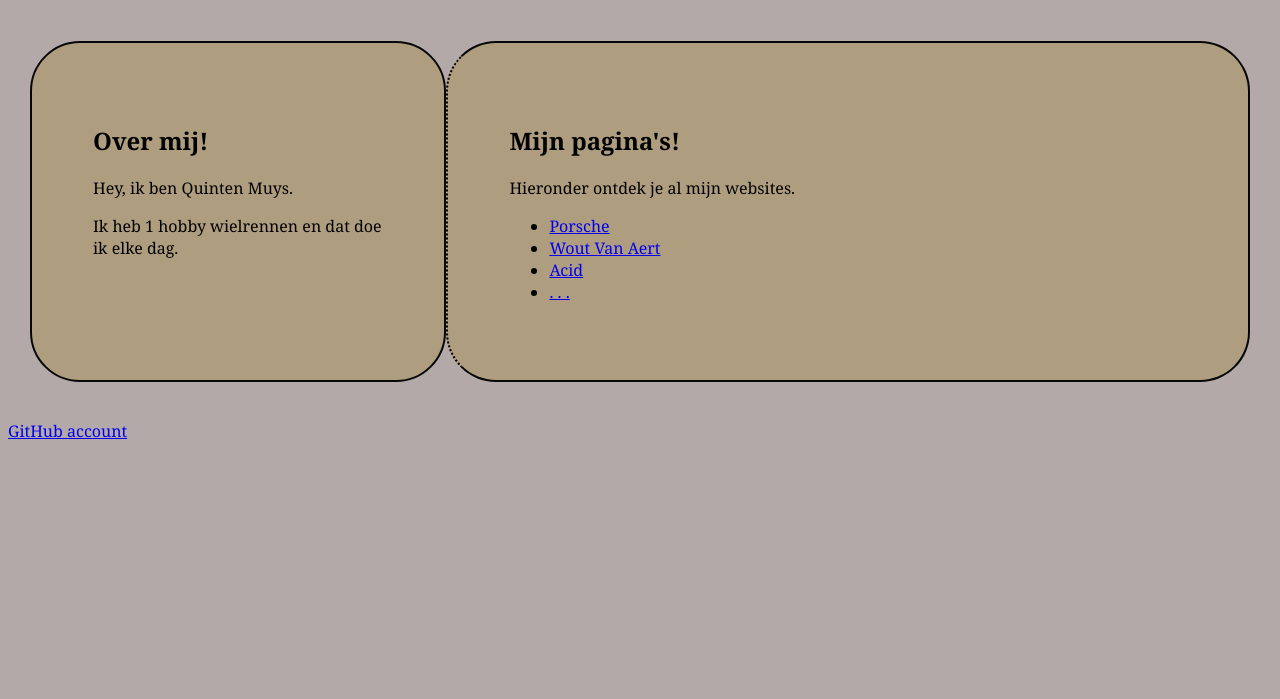
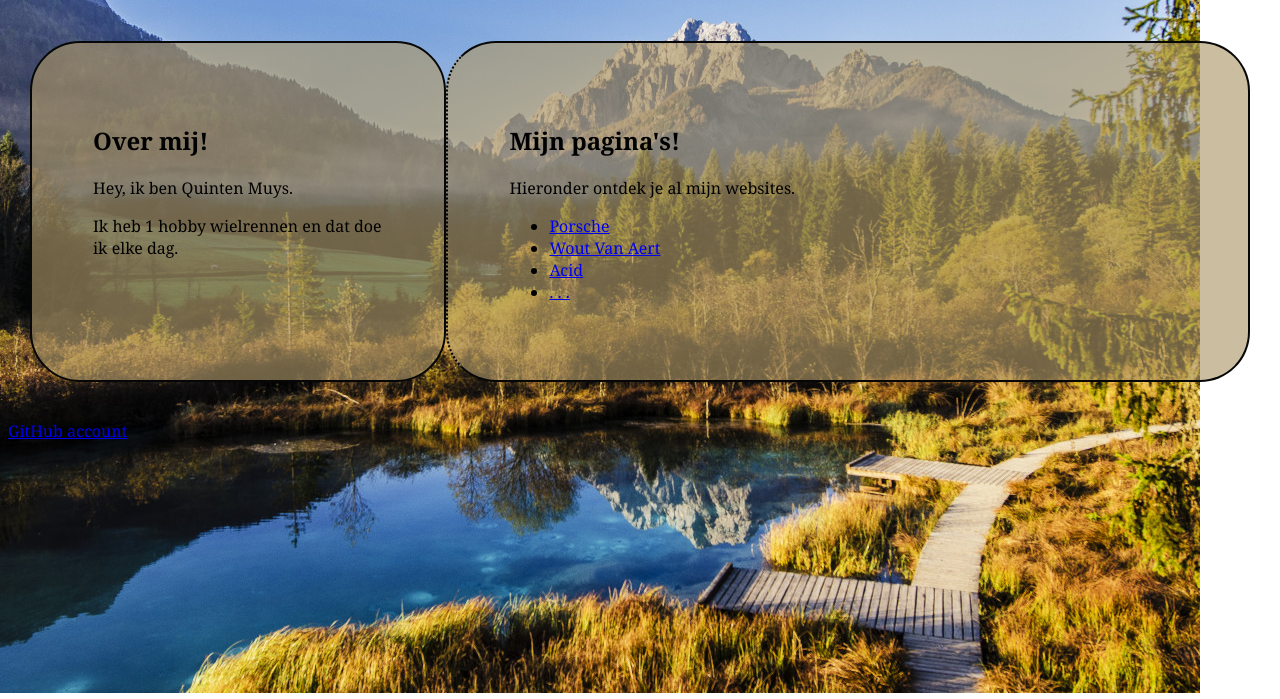
Before and after one commit to quinten-muys-4gtb/Script, a plain HTML site: page index.html in a window 1280 px wide. Shown: the part 101-800 px from the top of the page. Drawn offline with Linux system fonts and the light colour scheme.

Commit message:
homepage

```diff
--- a/style.css
+++ b/style.css
@@ -1,4 +1,5 @@
-body{background-color: rgb(179, 169, 169);
+body{
+    background: url(foto.jpg) no-repeat;
 font-family: Georgia, 'Times New Roman', Times, serif;}
 main{
     padding: 20px;
```
Also changed, not shown: foto.jpg (added).
